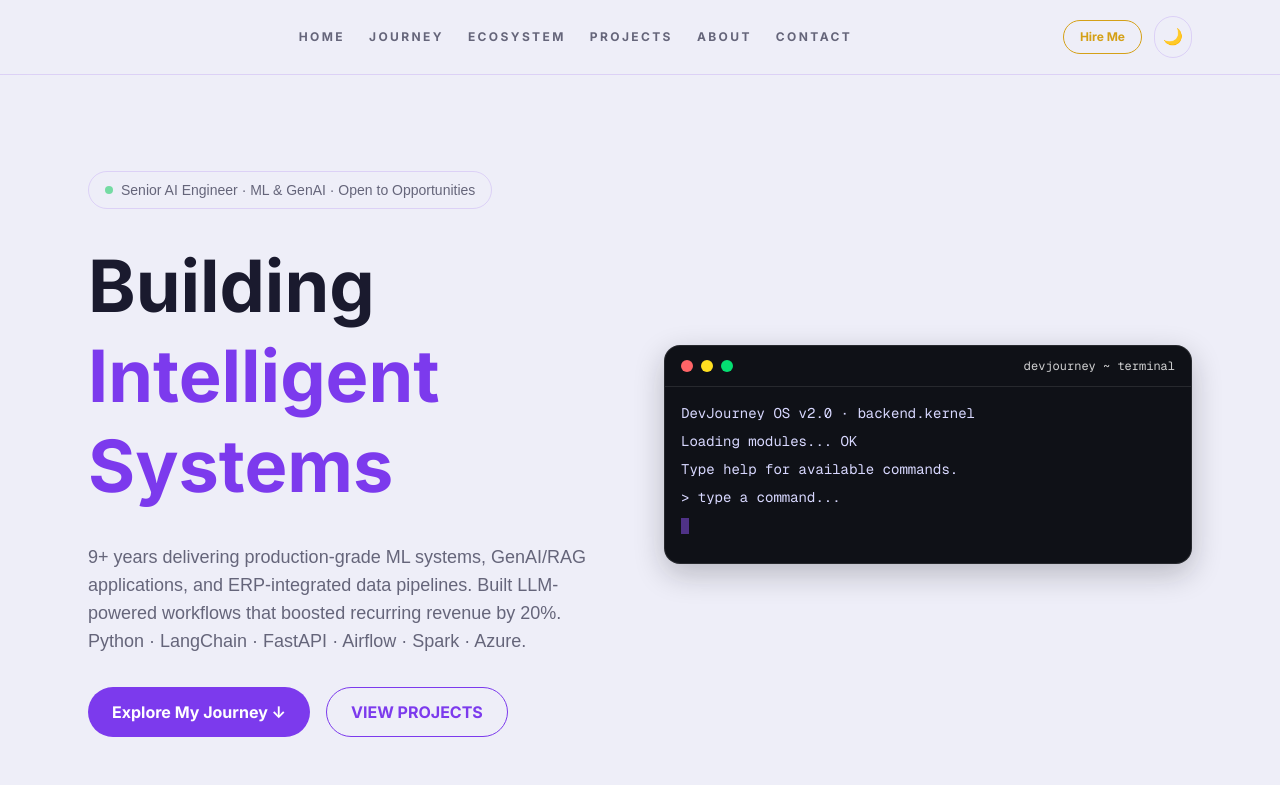
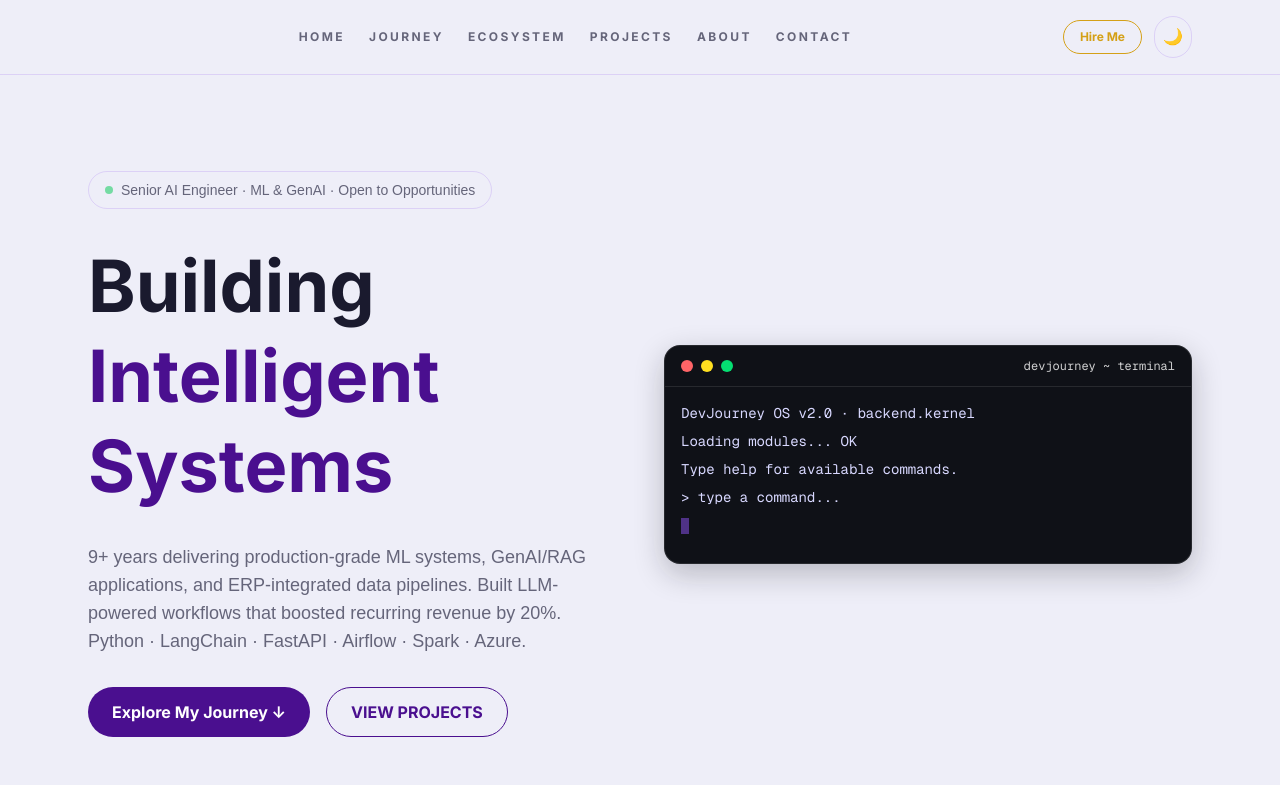
Before and after one commit to DanyalKh/DanyalKh.github.io, a Next.js app: page / in a window 1280 px wide. Shown: the top 785 px of the page. Built offline with nearby package versions, Linux system fonts and the light colour scheme; a web font is replaced by a local one.

Commit message:
Change primary color from #7c3aed to #4a0f8f

```diff
--- a/app/globals.css
+++ b/app/globals.css
@@ -3,7 +3,7 @@
 :root {
   --background: #eeeef8;
   --foreground: #1a1a2e;
-  --primary: #7c3aed;
+  --primary: #4a0f8f;
   --secondary: #d4a017;
   --card: #0f1117;
   --muted: #65657a;
```
